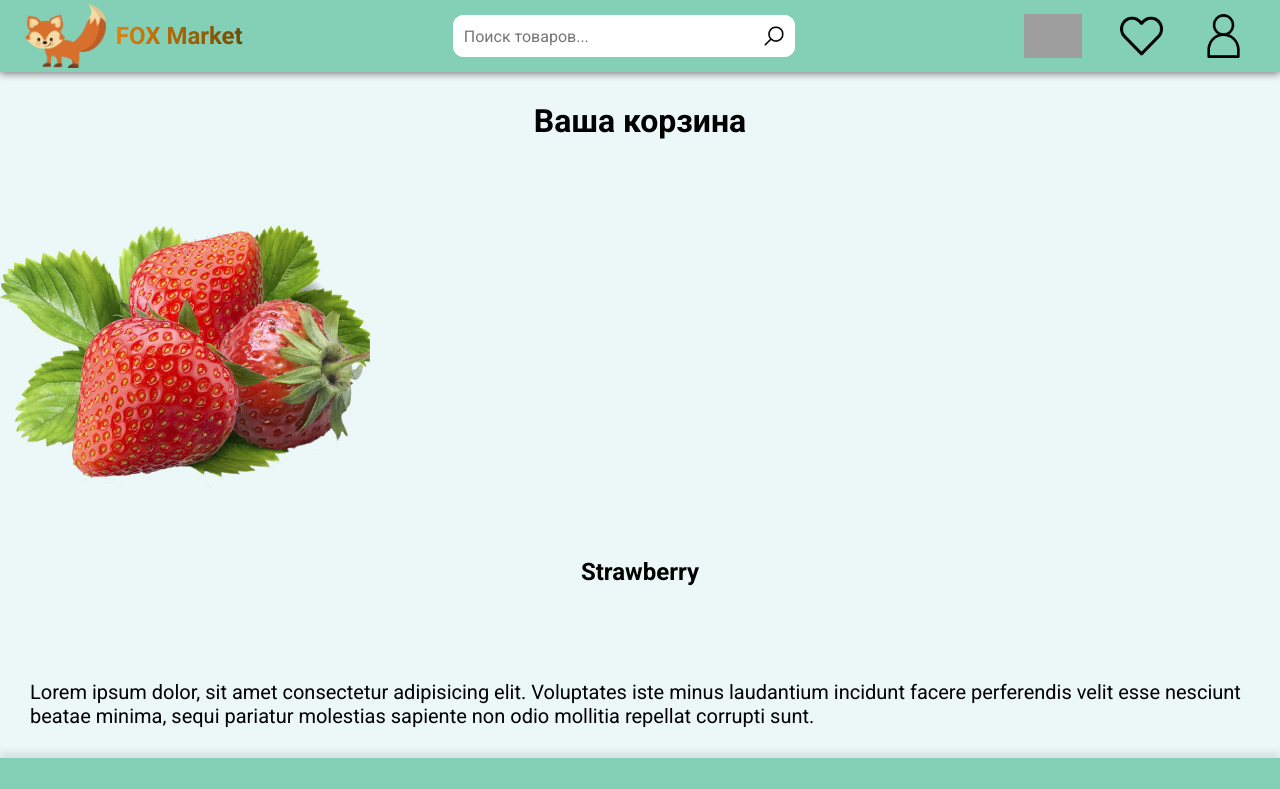
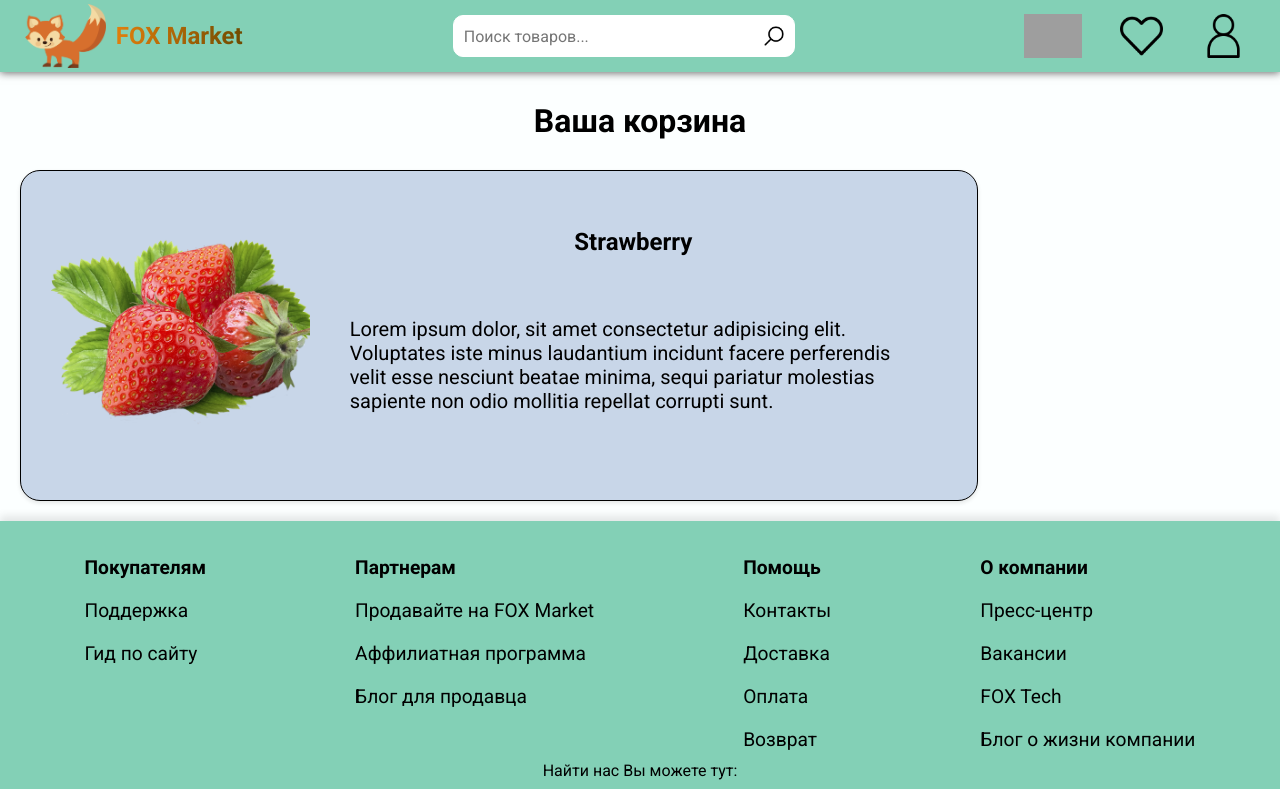
Before and after one commit to Nikoner/react-market, a React (Vite) app: page /basket in a window 1280 px wide. Shown: the top 789 px of the page. Built offline with nearby package versions, Linux system fonts and the light colour scheme; grey boxes are pictures that could not be loaded.

Commit message:
change body color

```diff
--- a/src/assets/styles/variables.css
+++ b/src/assets/styles/variables.css
@@ -6,4 +6,5 @@
   --background_elements_color: rgb(204, 230, 223);
   --background_hover-color: #e6e6e6;
   --background-muter-index: 999;
+  --background-page: rgb(252, 255, 255);
 }
--- a/src/components/Basket/style.css
+++ b/src/components/Basket/style.css
@@ -3,7 +3,7 @@
   flex-direction: row;
 }
 
-.product-details {
+.product-basket-details {
   display: flex;
   flex-direction: row;
   padding: 30px;
--- a/src/components/ProductList/style.css
+++ b/src/components/ProductList/style.css
@@ -43,9 +43,9 @@
 .product-details {
   display: grid;
   grid-template-columns: 1fr 1fr;
-  background-color: var(--card_product-color);
+  /* background-color: var(--card_product-color); */
   gap: 10px;
-  border: 1px solid rgb(211, 211, 211);
+  border: 2px solid rgb(211, 211, 211);
   box-shadow: 0px 2px 4px rgba(0, 0, 0, 0.1);
   border-radius: 5px;
   padding: 10px;
--- a/src/index.css
+++ b/src/index.css
@@ -11,6 +11,8 @@ button, input {
 
 body {
   width: auto;
-  background-color: rgb(236, 247, 247);
+  /* background-color: rgb(236, 247, 247); */
+  background-color: var(--background-page);
+
   font-family: 'Roboto', sans-serif;
 }
```
